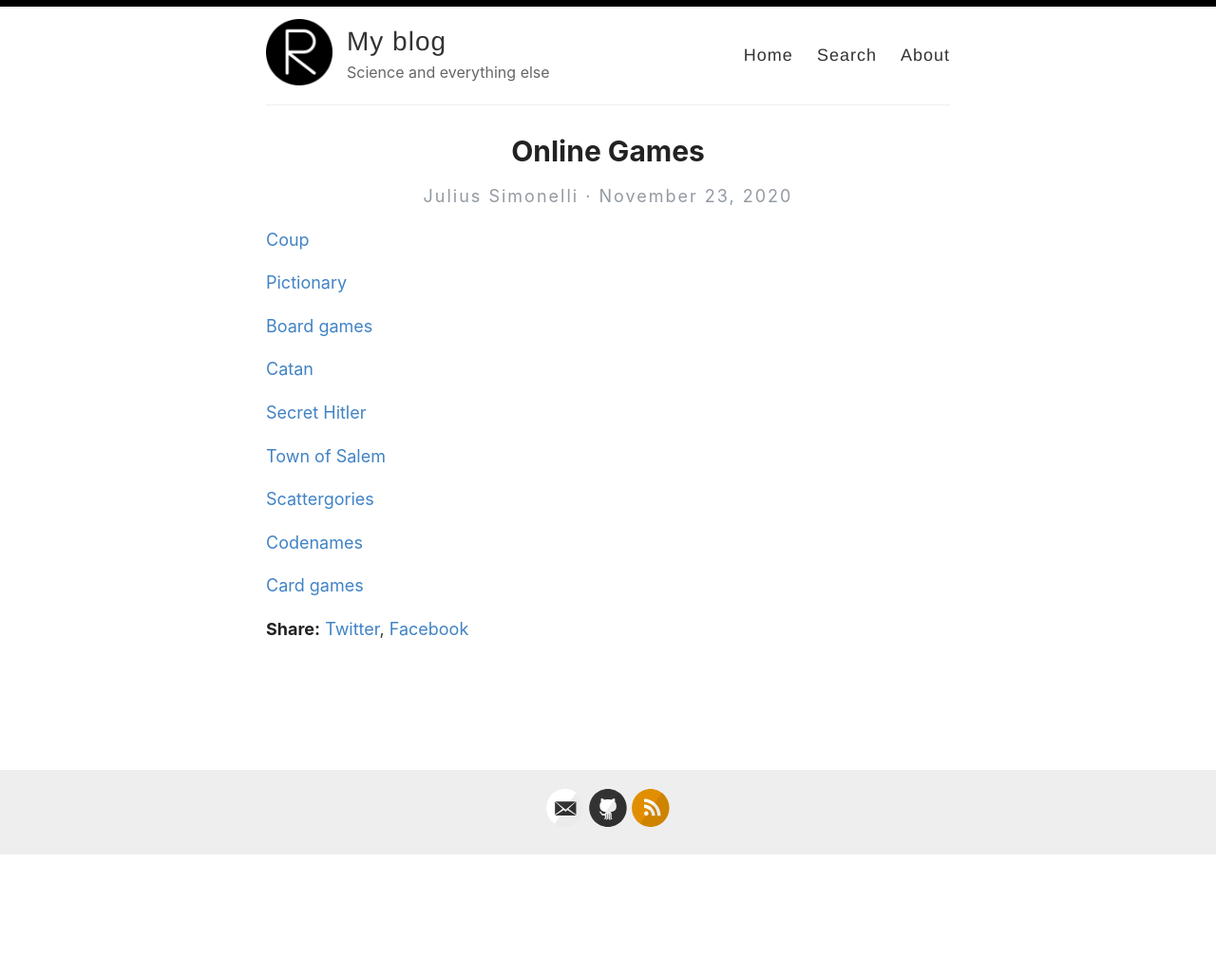
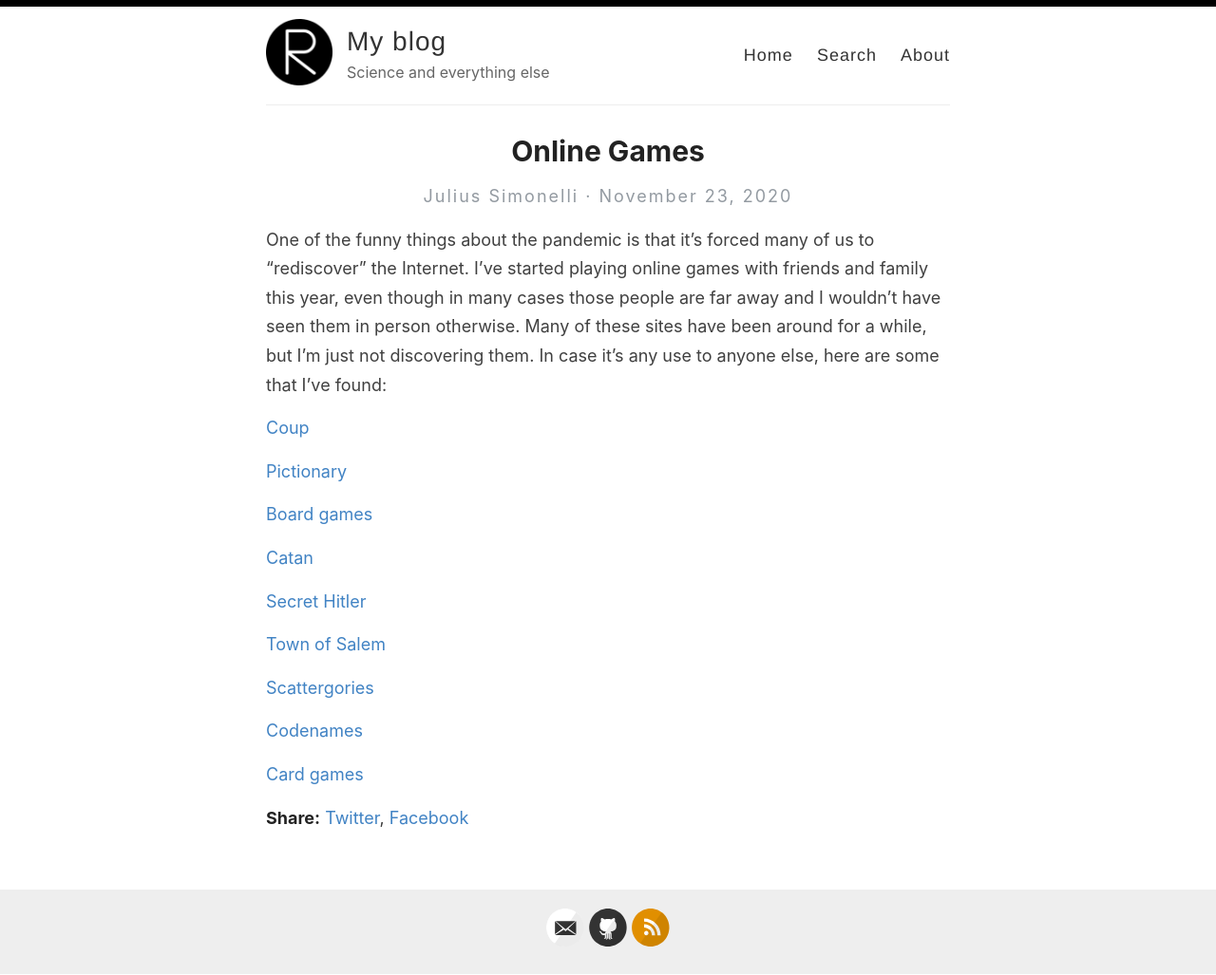
Before and after one commit to jss367/blog, a Jekyll site: the page built from _posts/2020-11-23-Online-Games.md, in a window 1280 px wide. Shown: the whole page at 95% size. Built offline with Jekyll 4.4.1, drawn with Linux system fonts in a browser that asks for light colours; before the commit the page ends 901 px from its top, so only the background shows below that.

Commit message:
Update 2020-11-23-Online-Games.md

```diff
--- a/_posts/2020-11-23-Online-Games.md
+++ b/_posts/2020-11-23-Online-Games.md
@@ -2,6 +2,8 @@
 layout: post
 title: "Online Games"
 ---
+
+One of the funny things about the pandemic is that it's forced many of us to "rediscover" the Internet. I've started playing online games with friends and family this year, even though in many cases those people are far away and I wouldn't have seen them in person otherwise. Many of these sites have been around for a while, but I'm just not discovering them. In case it's any use to anyone else, here are some that I've found:
 
 [Coup](https://coup.thebrown.net/)
 
```
